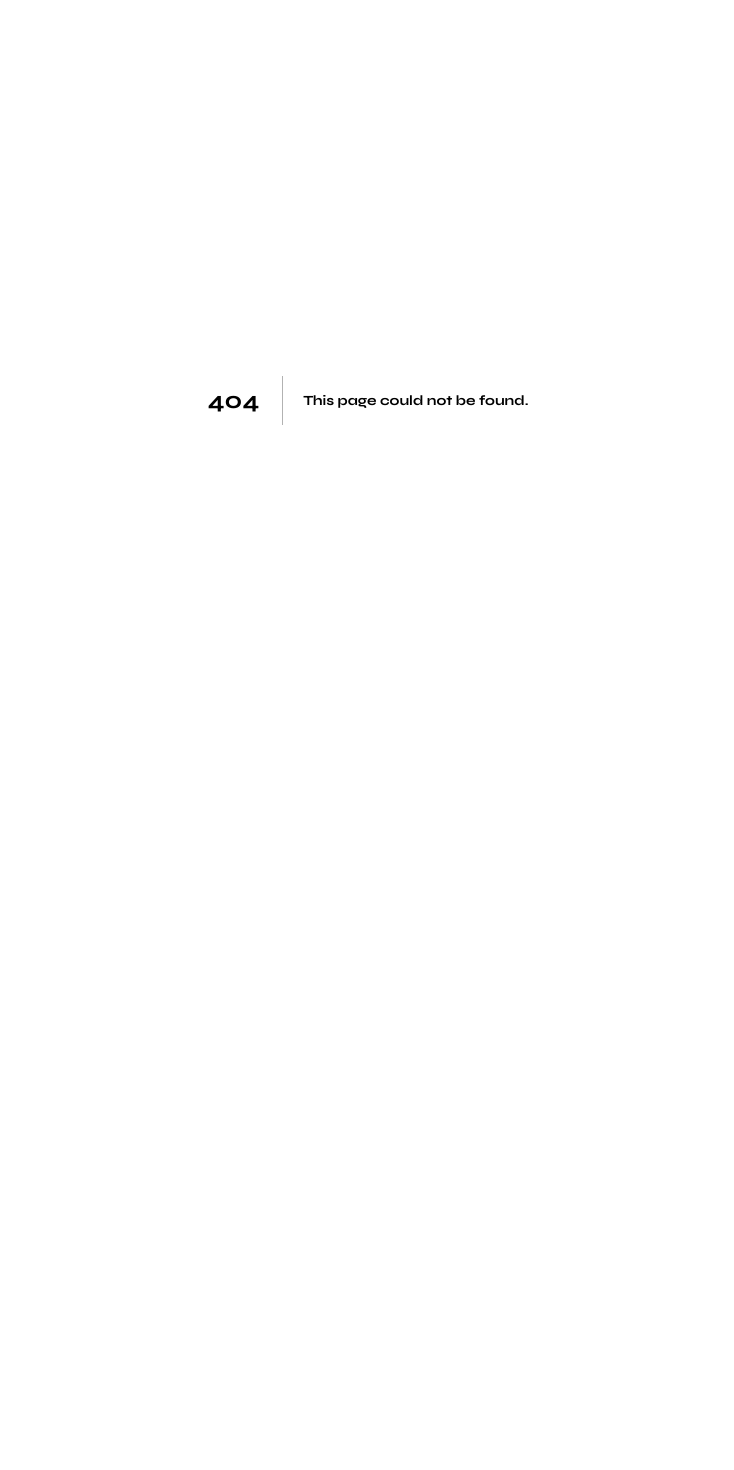
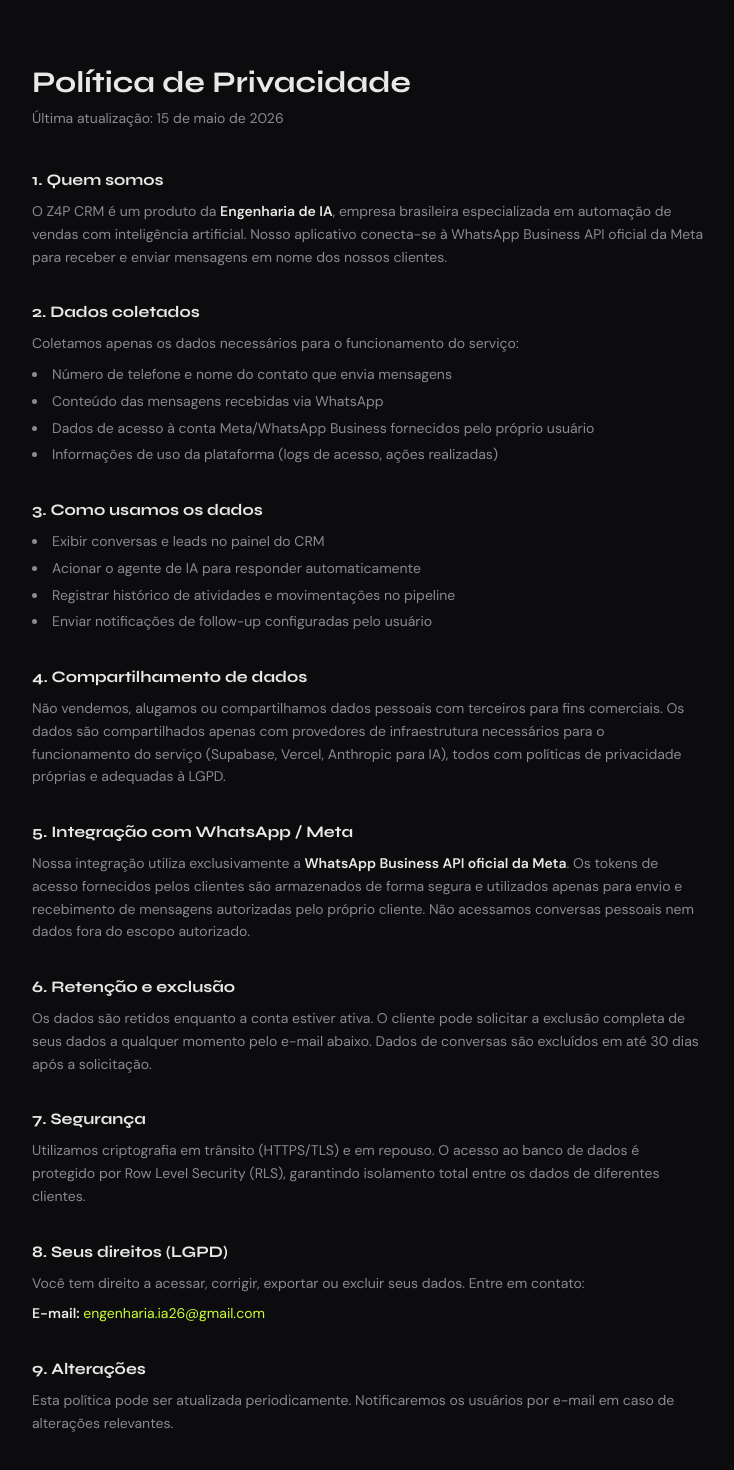
Before and after one commit to luizdfc-prog/crm-nocode, a Next.js app: page /privacy in a window 1280 px wide. Before the commit this address had no page. Shown: the top 1470 px of the page, without its empty margins (272-1006 px from the left). Before the commit the page ends 800 px from the top, so only its background shows below. Built offline with nearby package versions, Linux system fonts and the light colour scheme.

Commit message:
feat: adiciona página de Política de Privacidade em /privacy

```diff
--- /dev/null
+++ b/src/app/privacy/page.tsx
@@ -0,0 +1,106 @@
+export const metadata = {
+  title: "Política de Privacidade — Z4P CRM",
+  description: "Política de privacidade do Z4P CRM e integração com WhatsApp Business API.",
+}
+
+export default function PrivacyPage() {
+  return (
+    <main className="min-h-screen bg-[#0C0C0E] text-[#E8E8E8] py-16 px-4">
+      <div className="max-w-2xl mx-auto">
+        <h1 className="text-3xl font-bold mb-2" style={{ fontFamily: "Syne, sans-serif" }}>
+          Política de Privacidade
+        </h1>
+        <p className="text-[#8A8A8F] text-sm mb-10">Última atualização: 15 de maio de 2026</p>
+
+        <section className="flex flex-col gap-8 text-sm leading-relaxed text-[#8A8A8F]">
+          <div>
+            <h2 className="text-base font-semibold text-[#E8E8E8] mb-2">1. Quem somos</h2>
+            <p>
+              O Z4P CRM é um produto da <strong className="text-[#E8E8E8]">Engenharia de IA</strong>, empresa brasileira
+              especializada em automação de vendas com inteligência artificial. Nosso aplicativo conecta-se à
+              WhatsApp Business API oficial da Meta para receber e enviar mensagens em nome dos nossos clientes.
+            </p>
+          </div>
+
+          <div>
+            <h2 className="text-base font-semibold text-[#E8E8E8] mb-2">2. Dados coletados</h2>
+            <p>Coletamos apenas os dados necessários para o funcionamento do serviço:</p>
+            <ul className="list-disc list-inside mt-2 flex flex-col gap-1">
+              <li>Número de telefone e nome do contato que envia mensagens</li>
+              <li>Conteúdo das mensagens recebidas via WhatsApp</li>
+              <li>Dados de acesso à conta Meta/WhatsApp Business fornecidos pelo próprio usuário</li>
+              <li>Informações de uso da plataforma (logs de acesso, ações realizadas)</li>
+            </ul>
+          </div>
+
+          <div>
+            <h2 className="text-base font-semibold text-[#E8E8E8] mb-2">3. Como usamos os dados</h2>
+            <ul className="list-disc list-inside flex flex-col gap-1">
+              <li>Exibir conversas e leads no painel do CRM</li>
+              <li>Acionar o agente de IA para responder automaticamente</li>
+              <li>Registrar histórico de atividades e movimentações no pipeline</li>
+              <li>Enviar notificações de follow-up configuradas pelo usuário</li>
+            </ul>
+          </div>
+
+          <div>
+            <h2 className="text-base font-semibold text-[#E8E8E8] mb-2">4. Compartilhamento de dados</h2>
+            <p>
+              Não vendemos, alugamos ou compartilhamos dados pessoais com terceiros para fins comerciais.
+              Os dados são compartilhados apenas com provedores de infraestrutura necessários para o
+              funcionamento do serviço (Supabase, Vercel, Anthropic para IA), todos com políticas de
+              privacidade próprias e adequadas à LGPD.
+            </p>
+          </div>
+
+          <div>
+            <h2 className="text-base font-semibold text-[#E8E8E8] mb-2">5. Integração com WhatsApp / Meta</h2>
+            <p>
+              Nossa integração utiliza exclusivamente a <strong className="text-[#E8E8E8]">WhatsApp Business API oficial da Meta</strong>.
+              Os tokens de acesso fornecidos pelos clientes são armazenados de forma segura e utilizados
+              apenas para envio e recebimento de mensagens autorizadas pelo próprio cliente.
+              Não acessamos conversas pessoais nem dados fora do escopo autorizado.
+            </p>
+          </div>
+
+          <div>
+            <h2 className="text-base font-semibold text-[#E8E8E8] mb-2">6. Retenção e exclusão</h2>
+            <p>
+              Os dados são retidos enquanto a conta estiver ativa. O cliente pode solicitar a exclusão
+              completa de seus dados a qualquer momento pelo e-mail abaixo. Dados de conversas são
+              excluídos em até 30 dias após a solicitação.
+            </p>
+          </div>
+
+          <div>
+            <h2 className="text-base font-semibold text-[#E8E8E8] mb-2">7. Segurança</h2>
+            <p>
+              Utilizamos criptografia em trânsito (HTTPS/TLS) e em repouso. O acesso ao banco de dados
+              é protegido por Row Level Security (RLS), garantindo isolamento total entre os dados de
+              diferentes clientes.
+            </p>
+          </div>
+
+          <div>
+            <h2 className="text-base font-semibold text-[#E8E8E8] mb-2">8. Seus direitos (LGPD)</h2>
+            <p>Você tem direito a acessar, corrigir, exportar ou excluir seus dados. Entre em contato:</p>
+            <p className="mt-2">
+              <strong className="text-[#E8E8E8]">E-mail:</strong>{" "}
+              <a href="mailto:engenharia.ia26@gmail.com" className="text-[#CAFF33] hover:underline">
+                engenharia.ia26@gmail.com
+              </a>
+            </p>
+          </div>
+
+          <div>
+            <h2 className="text-base font-semibold text-[#E8E8E8] mb-2">9. Alterações</h2>
+            <p>
+              Esta política pode ser atualizada periodicamente. Notificaremos os usuários por e-mail
+              em caso de alterações relevantes.
+            </p>
+          </div>
+        </section>
+      </div>
+    </main>
+  )
+}
```
